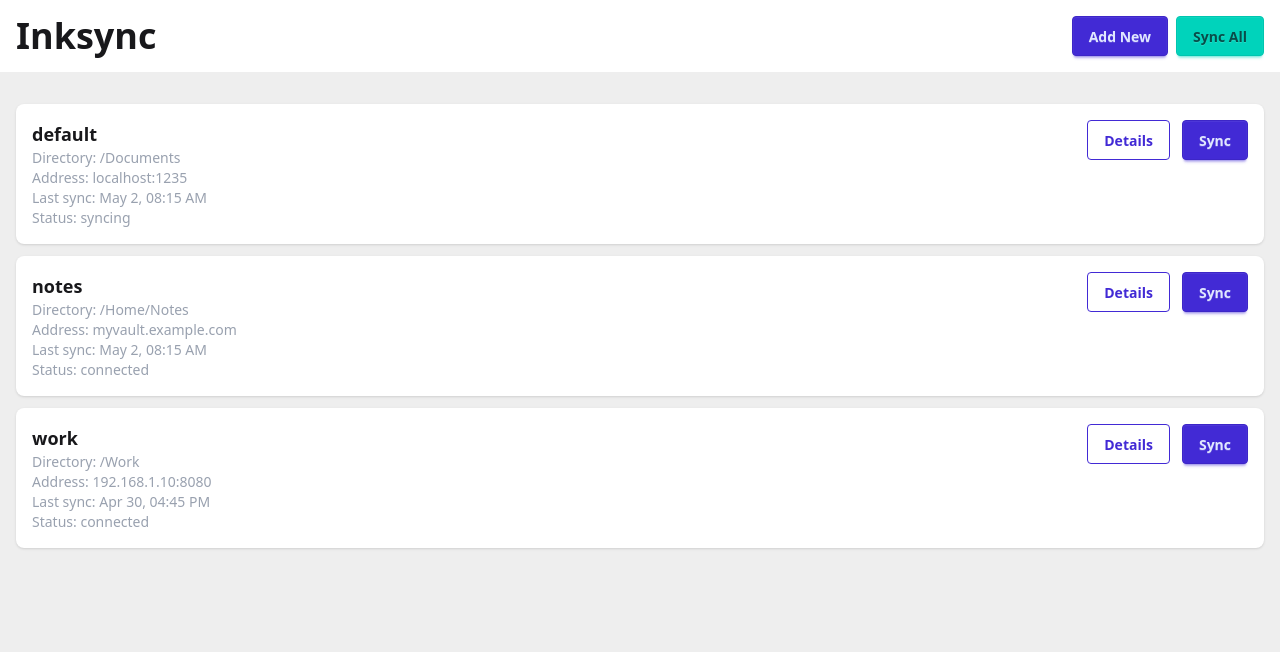
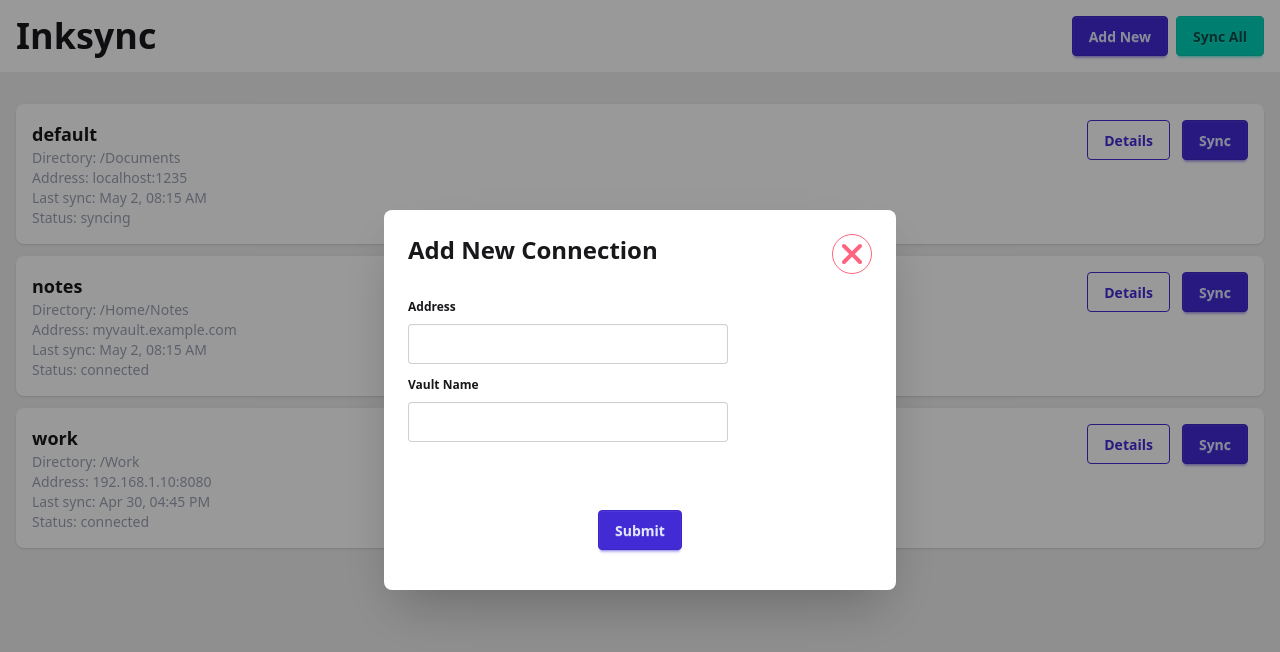
Before and after one commit to FireSquid6/inksync, a React (Vite) app in the folder apps/mobile/: page / in a window 1280 px wide. Both pictures are taken after a click on the button "Add New". Shown: the top 652 px of the page. Built offline with nearby package versions, Linux system fonts and the light colour scheme.

Commit message:
add file picker

```diff
--- a/apps/mobile/package.json
+++ b/apps/mobile/package.json
@@ -14,6 +14,7 @@
     "@capacitor/android": "^7.2.0",
     "@capacitor/core": "^7.2.0",
     "@capacitor/filesystem": "^7.0.1",
+    "@capawesome/capacitor-file-picker": "^7.0.1",
     "@tailwindcss/vite": "^4.1.5",
     "@tanstack/react-router": "^1.119.0",
     "@tanstack/react-router-devtools": "^1.119.1",
--- a/apps/mobile/src/components/connection.tsx
+++ b/apps/mobile/src/components/connection.tsx
@@ -4,6 +4,52 @@ import { CgPushUp, CgPushDown, CgCheck, CgFileRemove } from "react-icons/cg";
 import { TbDeviceIpadCancel } from "react-icons/tb";
 import { LuServerOff } from "react-icons/lu";
 import { Link } from "@tanstack/react-router";
+import { useEffect, useRef, useState } from "react";
+import { TextInput } from "./form";
+import { FaXmark } from "react-icons/fa6";
+
+export function AddConnectionModal({ isOpen, onClose }: { isOpen: boolean, onClose: () => void }) {
+  const ref = useRef<HTMLDialogElement | null>(null);
+
+  useEffect(() => {
+    const dialog = ref.current;
+
+    if (dialog === null) {
+      return;
+    }
+
+    if (isOpen) {
+      dialog.show();
+    } else {
+      dialog.close();
+    }
+  }, [isOpen]);
+
+  const [vaultName, setVaultName] = useState<string>("");
+  const [address, setAddress] = useState<string>("");
+
+
+  return (
+    <dialog ref={ref} open={isOpen} className="modal modal-bottom sm:modal-middle" onClose={onClose}>
+      <div className="modal-box">
+        <div className="flex flex-row">
+          <h2 className="text-2xl font-bold w-full">Add New Connection</h2>
+          <button onClick={onClose} className="btn btn-error btn-outline btn-circle">
+            <FaXmark size={32} />
+          </button>
+        </div>
+        <form className="py-4">
+          <TextInput label="Address" state={address} onChange={setAddress} />
+          <TextInput label="Vault Name" state={vaultName} onChange={setVaultName} />
+          <div className="flex flex-col w-full">
+            <button className="btn btn-primary mt-16 mx-auto">Submit</button>
+          </div>
+        </form>
+      </div>
+    </dialog>
+  )
+
+}
 
 export function ConnectionButton({ connection }: { connection: Connection }) {
   // TODO - change color for status
--- /dev/null
+++ b/apps/mobile/src/components/form.tsx
@@ -0,0 +1,55 @@
+import { FilePicker } from "@capawesome/capacitor-file-picker";
+import { useState } from "react";
+
+export interface TextInputProps {
+  state: string;
+  onChange?: (s: string) => void;
+  label: string;
+  placeholder?: string;
+}
+
+export function TextInput(props: TextInputProps) {
+  return (
+    <fieldset className="fieldset">
+      <legend className="fieldset-legend">{props.label}</legend>
+      <input type="text" className="input" placeholder={props.placeholder} value={props.state} onChange={(e) => {
+        if (props.onChange !== undefined) {
+          props.onChange(e.target.value);
+        }
+      }} />
+    </fieldset>
+  )
+}
+
+
+export interface FileInputProps {
+  type: "directory" | "file";
+}
+
+export function FileInput(props: FileInputProps) {
+  const [picked, setPicked] = useState<string>("");
+
+  const onClick = async () => {
+    switch (props.type) {
+      case "directory":
+        const dir = await FilePicker.pickDirectory();
+        setPicked(dir.path);
+        break;
+      case "file":
+        const { files } = await FilePicker.pickFiles({ limit: 1 });
+        if (files.length !== 1) {
+          throw new Error("somehow picked more than 1 file");
+        }
+        setPicked(files[0].path ?? "No path...");
+        break;
+    }
+  }
+
+  return (
+    <fieldset className="fieldset">
+      <button onClick={onClick}>Pick {props.type}</button>
+      <p>{picked}</p>
+    </fieldset>
+  )
+
+}
--- a/apps/mobile/src/routes/index.tsx
+++ b/apps/mobile/src/routes/index.tsx
@@ -1,19 +1,23 @@
 import { createFileRoute } from '@tanstack/react-router'
-import { ConnectionButton } from '../components/connection';
+import { AddConnectionModal, ConnectionButton } from '../components/connection';
 import { useAtomValue } from 'jotai';
 import { connectionsAtom } from '../lib/connection';
+import { useState } from 'react';
 
 export const Route = createFileRoute('/')({
   component: RouteComponent,
 })
 
 function TopSection() {
+  const [open, setOpen] = useState<boolean>(false);
+
   return (
     <div className="flex justify-between items-center p-4 bg-base-100 mb-4">
       <h1 className="text-4xl font-bold">Inksync</h1>
       <div className="flex gap-2">
         <button
           className="btn btn-primary"
+          onClick={() => setOpen(true)}
         >
           Add New
         </button>
@@ -23,6 +27,7 @@ function TopSection() {
           Sync All
         </button>
       </div>
+      <AddConnectionModal isOpen={open} onClose={() => setOpen(false)} />
     </div>
   );
 
```
Also changed, not shown: 1 other file (tests, documents, lock files or other folders).
